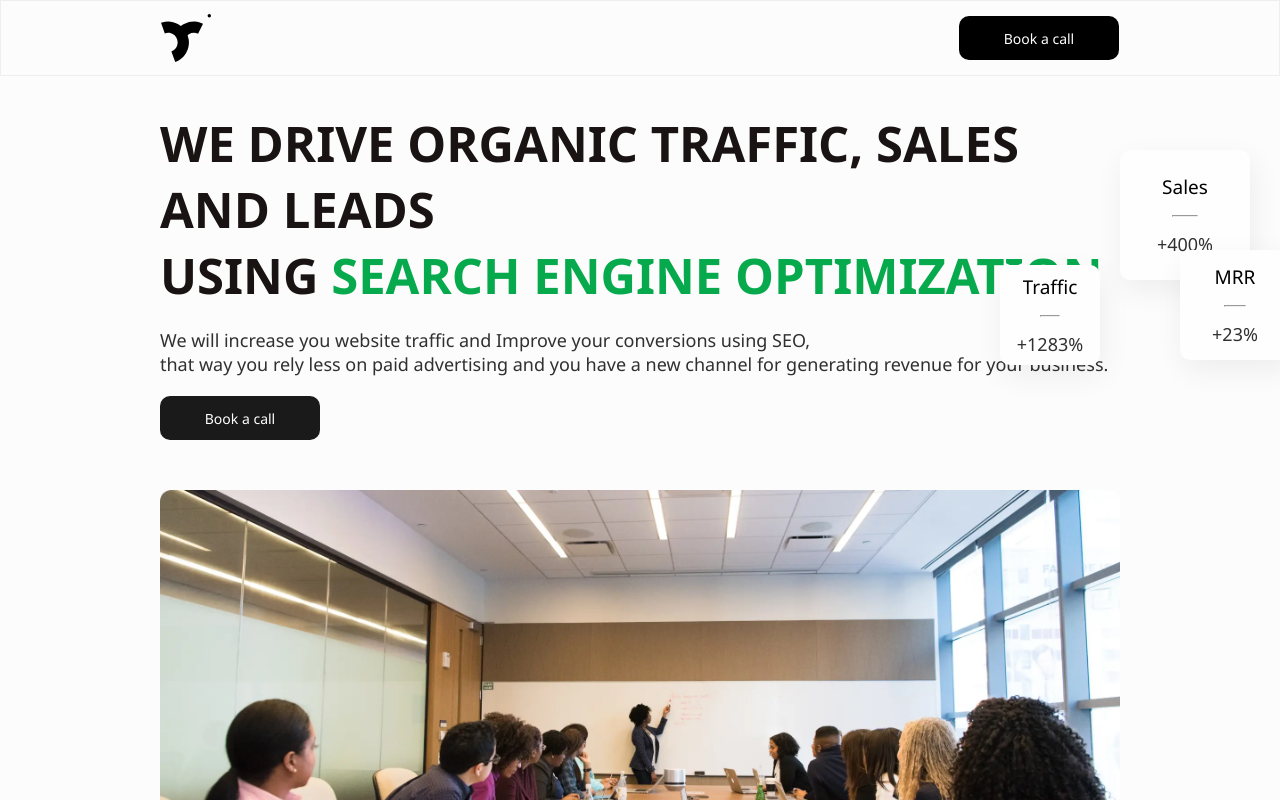
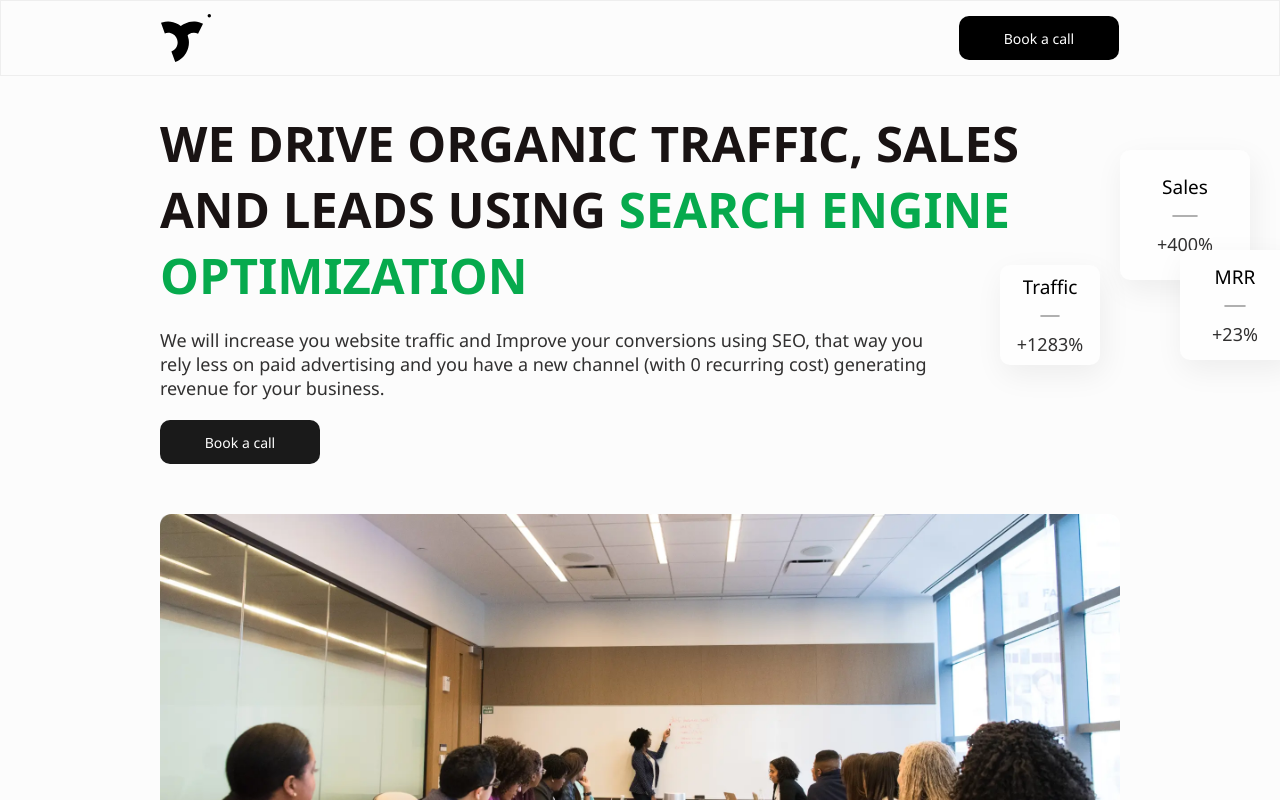
Before and after one commit to eduviereIsrael/reganseo, a Next.js app: page / in a window 1280 px wide. Shown: the top 800 px of the page. Built offline with nearby package versions, Linux system fonts and the light colour scheme.

Commit message:
hero-mob

```diff
--- a/components/Hero.jsx
+++ b/components/Hero.jsx
@@ -38,13 +38,13 @@ const Hero = () => {
     <div className='hero'>
         <div className="container sect-wrap">
             <div className="intro desktop">
-                <h1>WE DRIVE ORGANIC TRAFFIC, SALES AND LEADS <br />USING<span style={{color: '#06AA4D'}}> SEARCH ENGINE OPTIMIZATION</span></h1>
+                <h1>WE DRIVE ORGANIC TRAFFIC, SALES AND LEADS USING<span style={{color: '#06AA4D'}}> SEARCH ENGINE OPTIMIZATION</span></h1>
 
                 <p>
                     We will increase you website traffic and Improve
-                    your conversions using SEO, <br /> that way you rely
+                    your conversions using SEO, that way you rely
                     less on paid advertising and you have a new
-                    channel for generating revenue for your business.
+                    channel (with 0 recurring cost) generating revenue for your business.
                 </p>
 
                 <PrimaryBtn text='Book a call' backColor = '#1A1A1A' link='empty' />
--- a/styles/index.scss
+++ b/styles/index.scss
@@ -112,6 +112,8 @@ p {
     }
 }
 
+// HERO SECTION STYLING
+
 .hero{
     position: relative;
     background: none;
@@ -122,6 +124,7 @@ p {
         .intro{
             // display: flex;
             flex-direction: column;
+            margin-bottom: 100px;
 
             h1 {
                 margin: 10px 0;
@@ -131,6 +134,8 @@ p {
             p {
                 margin: 10px 0;
                 text-align: left;
+                width: 80%;
+
             }
 
             .primary-btn {
@@ -153,6 +158,7 @@ p {
                     width: unset;
                     // transition: all .1s ease;
 
+
                     span{
                         font-family: 'Segoe UI', Tahoma, Geneva, Verdana, sans-serif;
                         font-size: 19px;
@@ -162,10 +168,13 @@ p {
                     p{
                         font-family: 'Segoe UI', Tahoma, Geneva, Verdana, sans-serif;
                         margin: 0;
+                        width: unset;
                     }
                     hr {
                         width: 20%;
                         margin: 15px 0;
+                        border: 1px solid rgb(176, 176, 176);
+                        border-radius: 5px;
                     }
                 }
 
@@ -256,6 +265,8 @@ p {
                     hr {
                         width: 20%;
                         margin: 15px 0;
+                        background-color: gray;
+                        border: none;
                     }
                 }
 
@@ -299,3 +310,5 @@ p {
     }
 
 }
+
+// PROCESS SECTION STYLING
```
Also changed, not shown: components/Process.jsx (added, +22 -0 lines), components/ServCard.jsx (added, +15 -0 lines).
